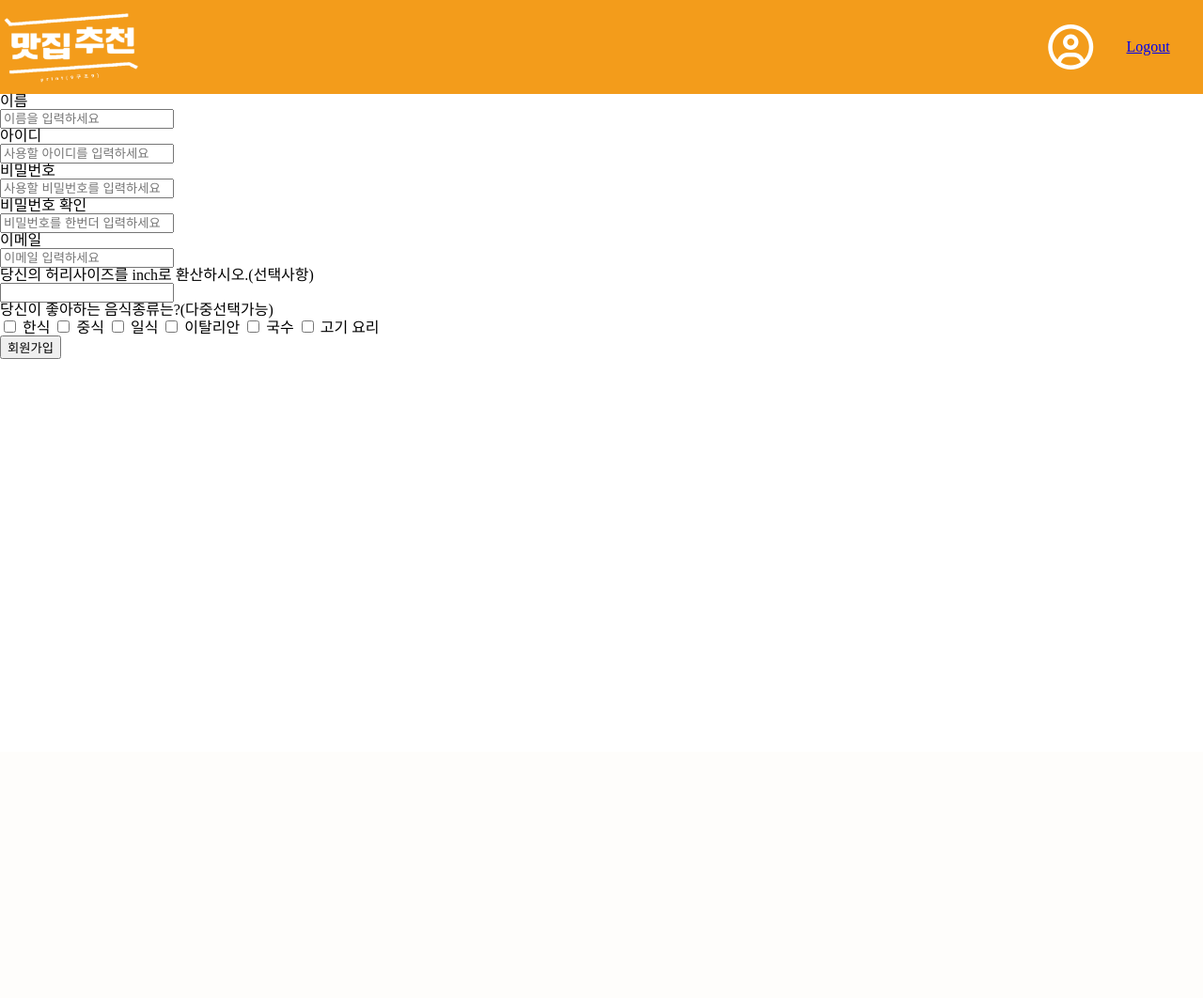
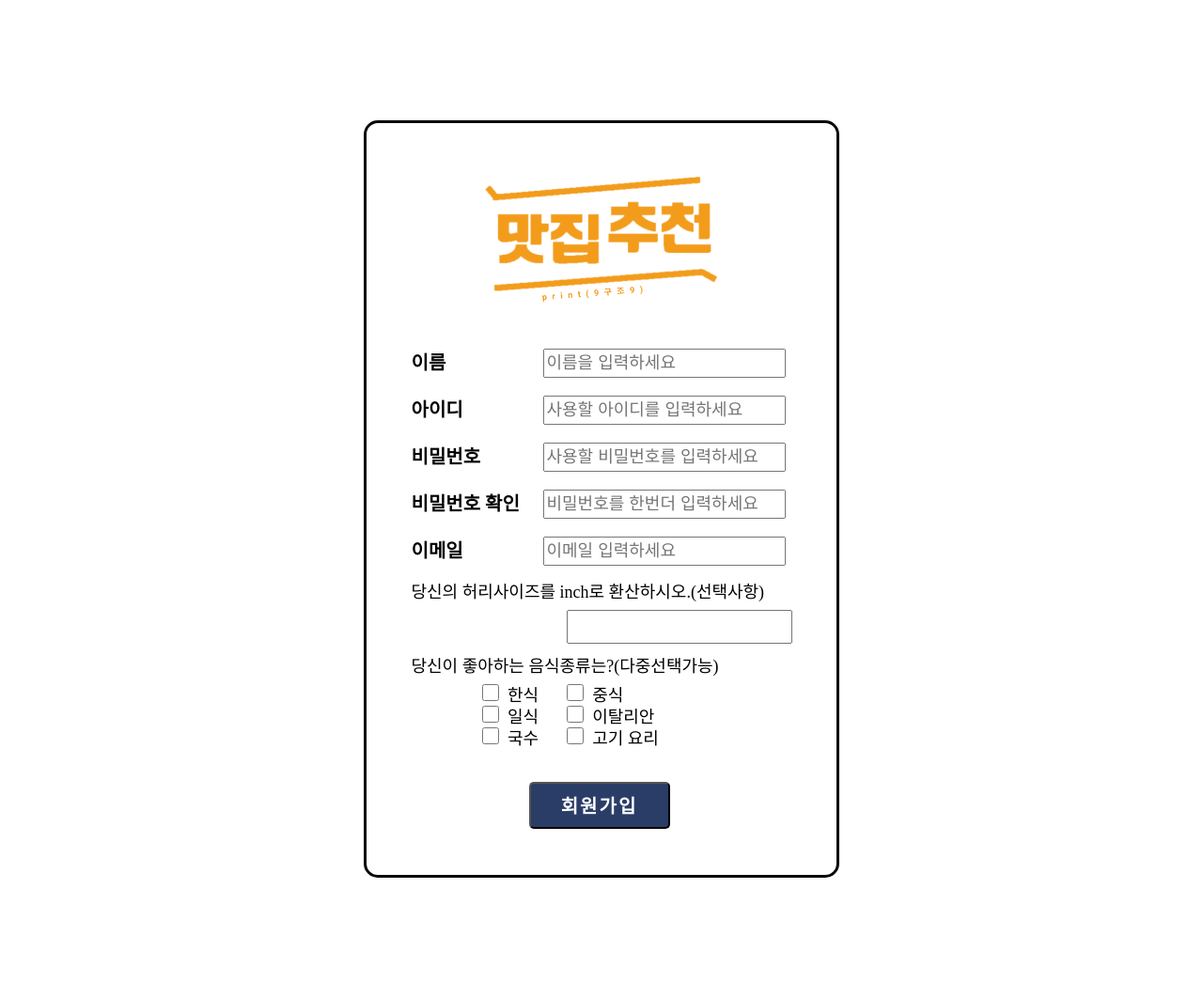
Before and after one commit to highsky21c/teamproject_09, a Django app: page /sign-up/ in a window 1280 px wide. Shown: the whole page at 94% size. Before the commit the page ends 382 px from the top, so only its background shows below. Run offline with Django 4.2, Linux system fonts and the light colour scheme; some libraries are stand-ins or nearby versions; some web fonts are replaced.

Commit message:
인풋박스 클릭시 테두리 색깔 변경

```diff
--- a/static/css/login.css
+++ b/static/css/login.css
@@ -53,6 +53,10 @@ body{
     height: 35px;
     font-size: 18px;
 }
+.input_box:focus{
+    outline: 2px solid #F39C1B;
+}
+
 #finds{
     display: flex;
     justify-content: center;
--- /dev/null
+++ b/static/css/sign-up.css
@@ -0,0 +1,102 @@
+body{
+    /*background-image: ;*/
+/*야는일단 나중에*/
+}
+.left-words{
+    font-family: Cafe24SsurroundAir;
+    font-weight: bold;
+    font-size: 20px;
+}
+#header{
+    display:none;
+}
+#main-container{
+    width: 500px;
+    height: 800px;
+    margin:10% auto;
+    display: flex;
+    flex-direction: column;
+    justify-content: center;
+    align-items: center;
+    background-color: white;
+    border: 3px solid #060606 ;
+    border-radius: 15px;
+}
+#logo-div{
+    width: 250px;
+    height: 150px;
+    background-image: url("/static/img/team9_ylogo.png");
+    background-repeat: no-repeat;
+    background-position: center;
+    background-size: contain;
+    margin-bottom: 40px;
+}
+
+#contents-box{
+    width: 500px;
+    margin: 0 auto;
+    display: flex;
+    justify-content: center;
+}
+.name_to_password{
+    display: flex;
+    margin-bottom: 15px;
+}
+.left-words{
+    margin-right: 20px;
+    width:120px;
+    height: 30px;
+    margin-top: 5px;
+
+}
+.input_box{
+    width:250px;
+    height: 25px;
+    font-size: 18px;
+}
+.input_box:focus{
+    outline: 2px solid #F39C1B;
+}
+.optional{
+    font-family: Cafe24SsurroundAir;
+    font-size: 18px;
+    margin-bottom: 10px;
+}
+.inch-input{
+    height: 30px;
+    margin-bottom: 15px;
+    font-size: 18px;
+    margin-left: 165px;
+}
+.inch-input:focus{
+    outline: 2px solid #F39C1B;
+}
+#checkbox_wrapper{
+    width: 220px;
+    font-family: Cafe24SsurroundAir;
+    font-size: 18px;
+    margin-bottom: 10px;
+    margin-left: 50px;
+}
+.checkbox{
+    width: 20px;
+    margin:0 5px 5px 25px;
+}
+
+input[type=checkbox]{/*체크박스 사이즈 조절용*/
+    width: 18px;
+    height: 18px;
+}
+#join{
+    background-color: #293D67;
+    border-radius: 5px;
+    font-family: Cafe24SsurroundAir;
+    color: white;
+    font-weight: bold;
+    font-size: 20px;
+    width: 150px;
+    height: 50px;
+    margin-top: 25px;
+    margin-left: 125px;
+    letter-spacing: 2px;
+}
```
